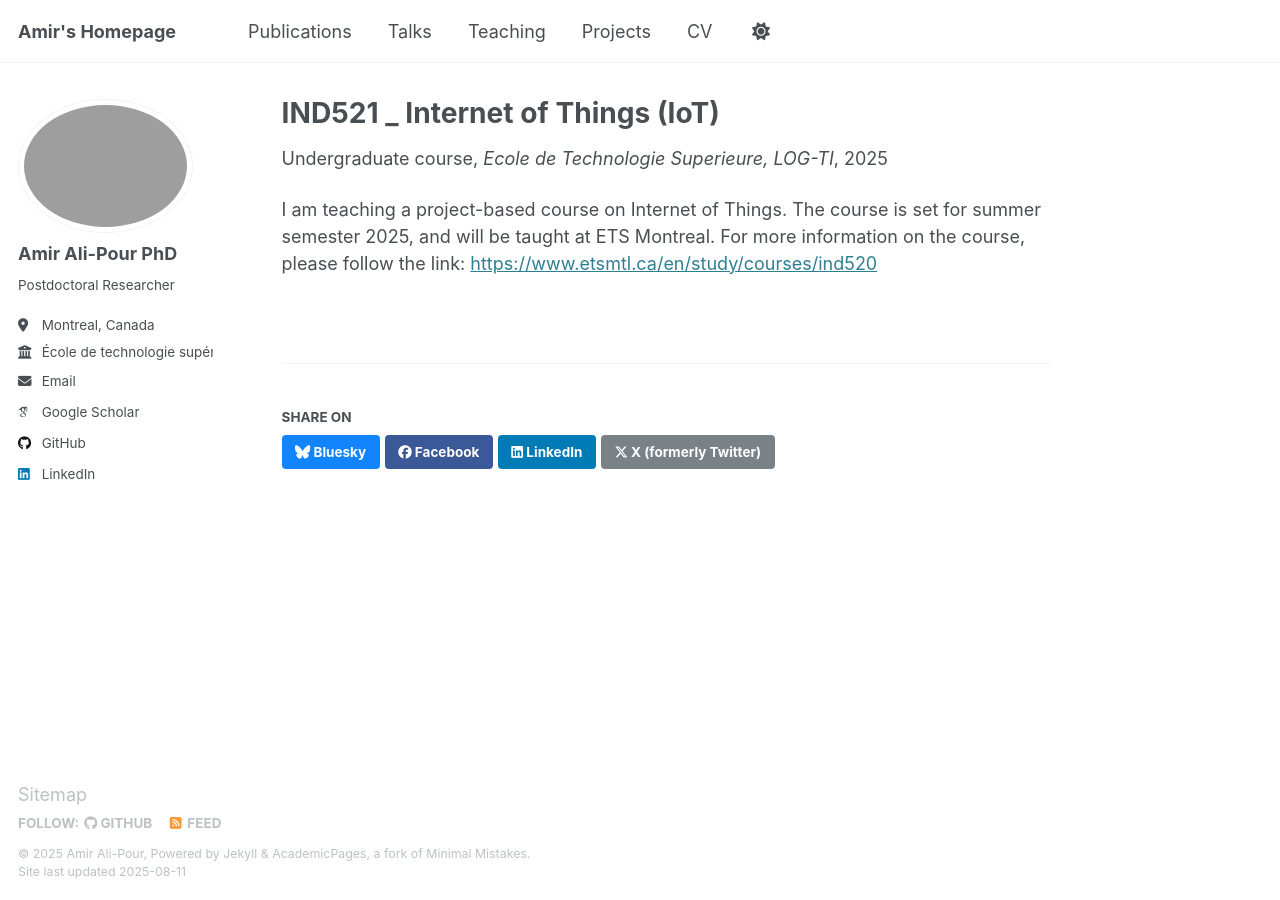
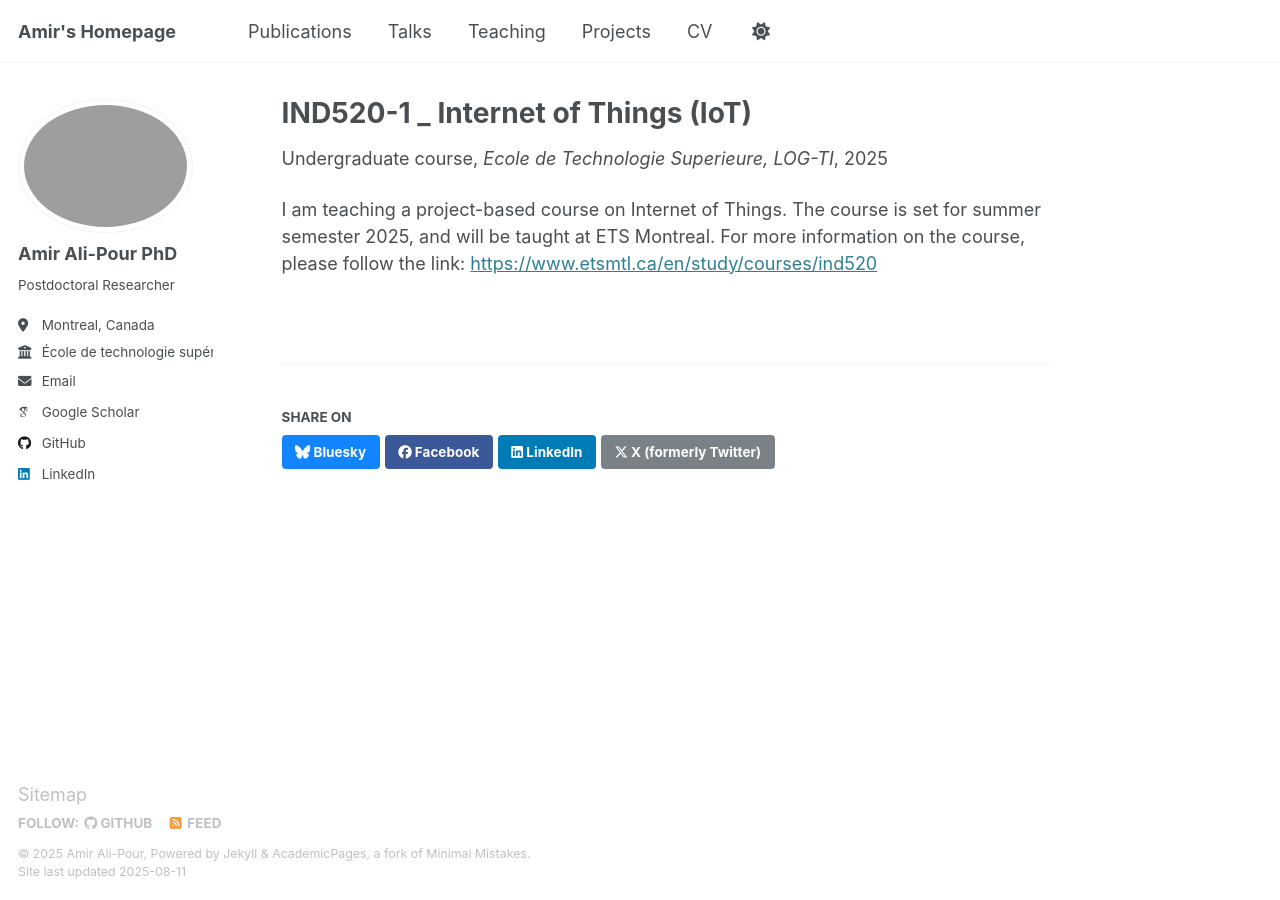
Before and after one commit to ali-pour-amir/ali-pour-amir.github.io, a Jekyll site: the page built from _teaching/2025-summer-teaching-1.md, in a window 1280 px wide. Built offline with Jekyll 4.4.1, drawn with Linux system fonts in a browser that asks for light colours; some web fonts are replaced.

Commit message:
Update 2025-summer-teaching-1.md

```diff
--- a/_teaching/2025-summer-teaching-1.md
+++ b/_teaching/2025-summer-teaching-1.md
@@ -1,5 +1,5 @@
 ---
-title: "IND521 _ Internet of Things (IoT)"
+title: "IND520-1 _ Internet of Things (IoT)"
 collection: teaching
 type: "Undergraduate course"
 permalink: /teaching/2025-summer-teaching-1
```
